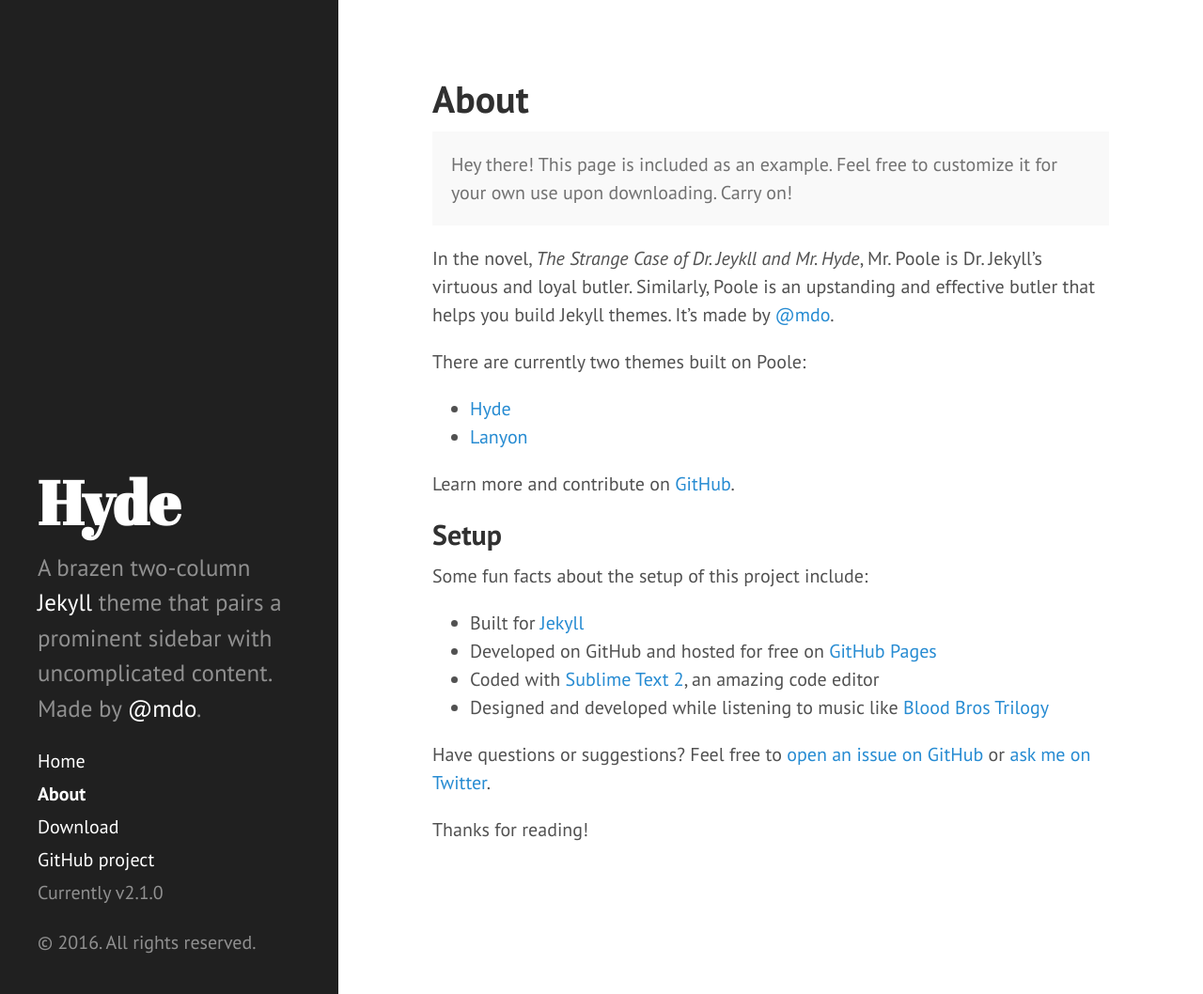
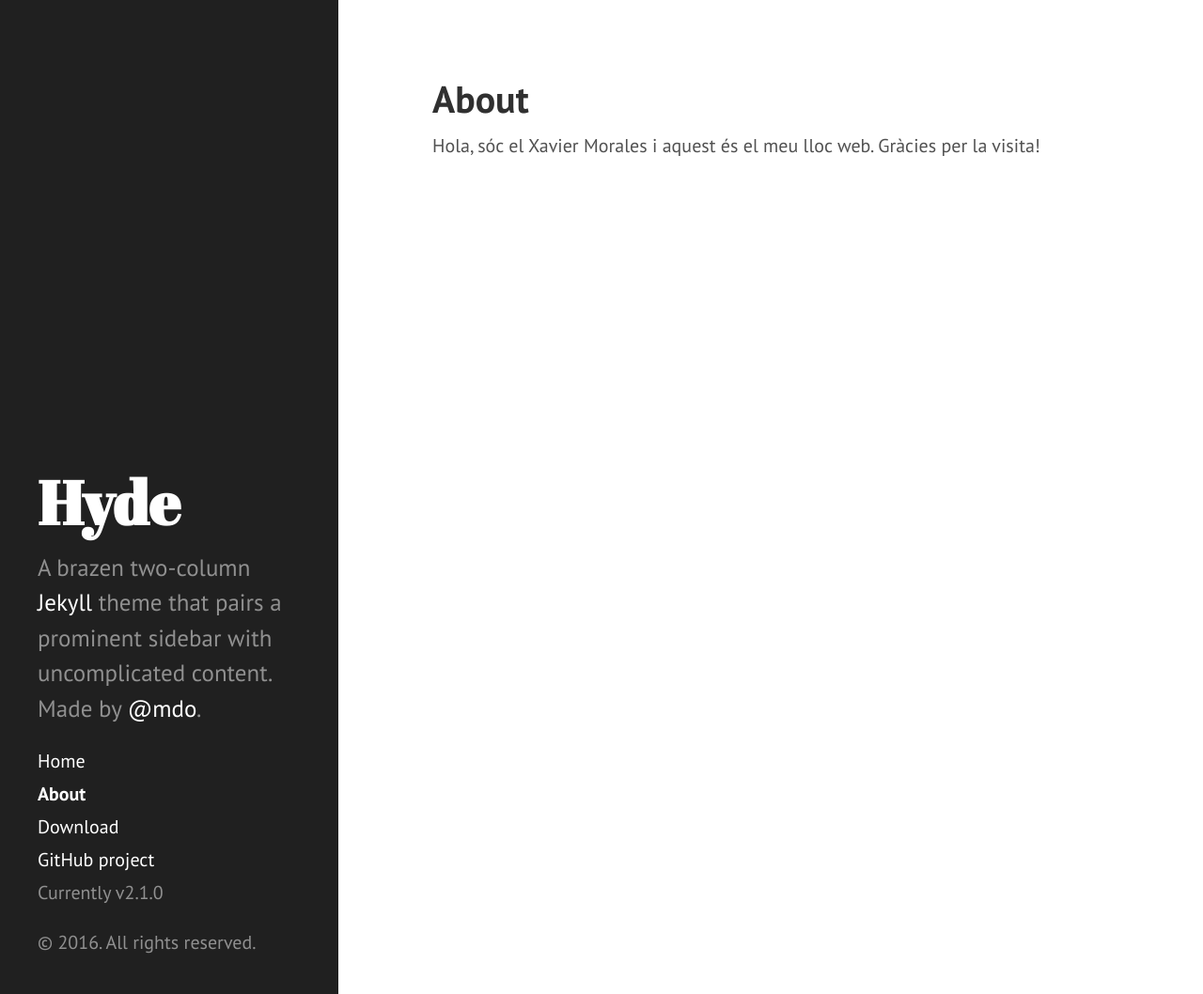
Before and after one commit to momex/momex.github.io, a Jekyll site: the page built from about.md, in a window 1280 px wide and 1058 px high. Shown: the whole window at 94% size. Built offline with Jekyll 4.4.1, drawn with Linux system fonts in a browser that asks for light colours; Markdown is read by kramdown in place of the engine named in the settings.

Commit message:
Update about.md

```diff
--- a/about.md
+++ b/about.md
@@ -3,28 +3,5 @@ layout: page
 title: About
 ---
 
-<p class="message">
-  Hey there! This page is included as an example. Feel free to customize it for your own use upon downloading. Carry on!
-</p>
-
-In the novel, *The Strange Case of Dr. Jeykll and Mr. Hyde*, Mr. Poole is Dr. Jekyll's virtuous and loyal butler. Similarly, Poole is an upstanding and effective butler that helps you build Jekyll themes. It's made by [@mdo](https://twitter.com/mdo).
-
-There are currently two themes built on Poole:
-
-* [Hyde](http://hyde.getpoole.com)
-* [Lanyon](http://lanyon.getpoole.com)
-
-Learn more and contribute on [GitHub](https://github.com/poole).
-
-## Setup
-
-Some fun facts about the setup of this project include:
-
-* Built for [Jekyll](http://jekyllrb.com)
-* Developed on GitHub and hosted for free on [GitHub Pages](https://pages.github.com)
-* Coded with [Sublime Text 2](http://sublimetext.com), an amazing code editor
-* Designed and developed while listening to music like [Blood Bros Trilogy](https://soundcloud.com/maddecent/sets/blood-bros-series)
-
-Have questions or suggestions? Feel free to [open an issue on GitHub](https://github.com/poole/issues/new) or [ask me on Twitter](https://twitter.com/mdo).
-
-Thanks for reading!
+Hola, sóc el Xavier Morales i aquest és el meu lloc web.
+Gràcies per la visita!
```
